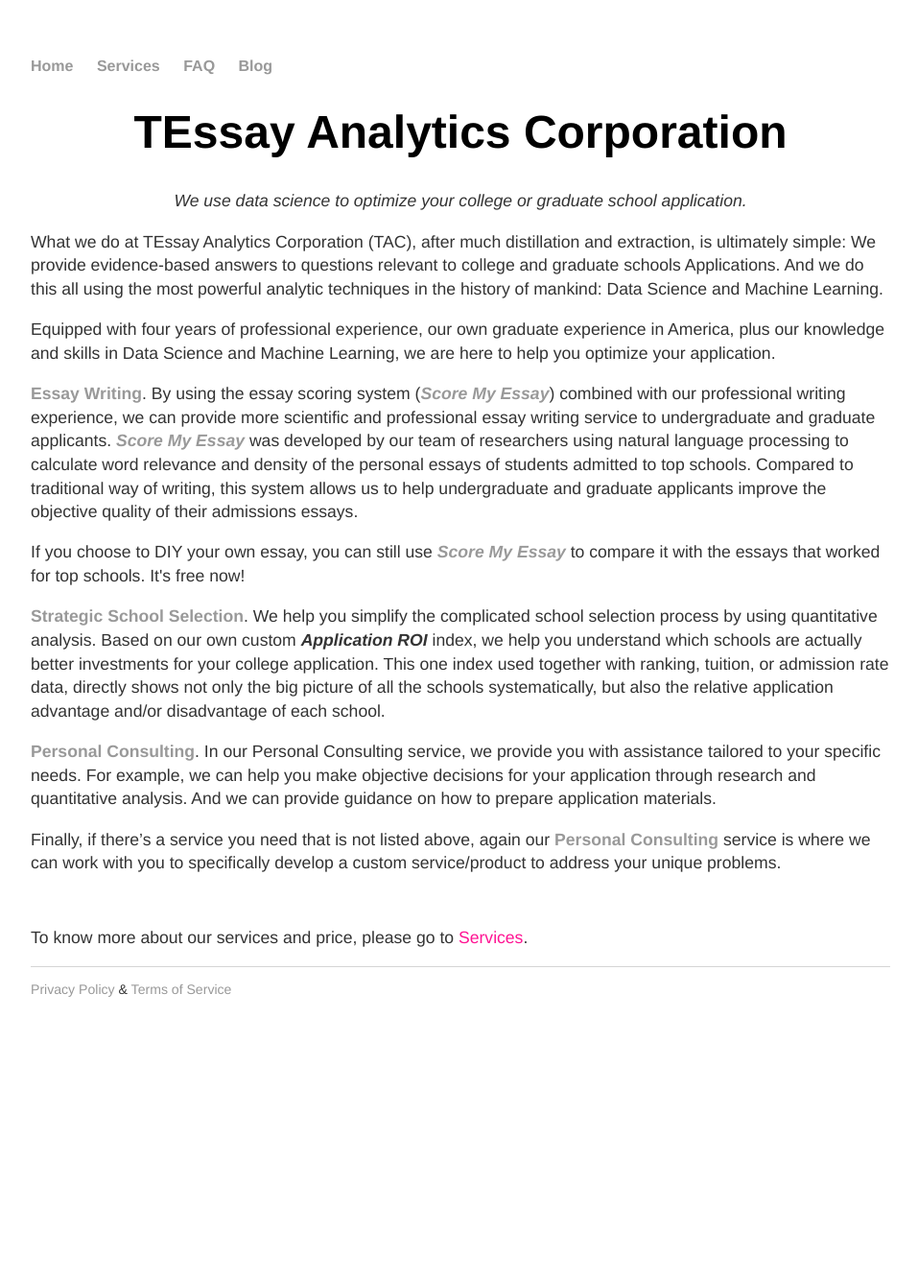
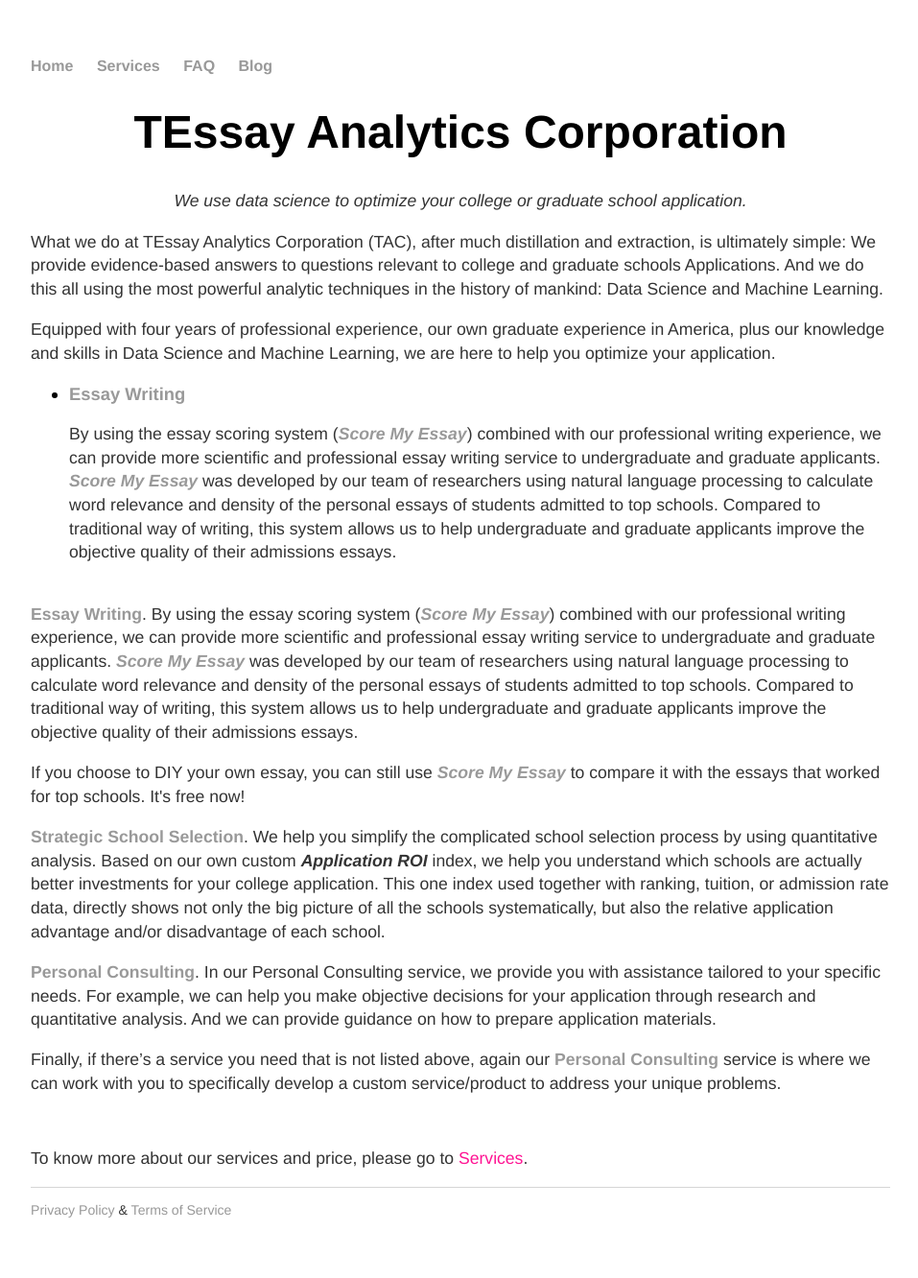
Before and after one commit to RagingTiger/PnFTech.github.io, a Jekyll site: the page built from index.html, in a window 1280 px wide. Shown: the whole page at 96% size, without its empty margins (160-1117 px from the left). Built offline with Jekyll 4.4.1, drawn with Linux system fonts in a browser that asks for light colours; before the commit the page ends 1102 px from its top, so only the background shows below that.

Commit message:
edited home page

```diff
--- a/index.html
+++ b/index.html
@@ -19,6 +19,19 @@
 		experience in America, plus our knowledge and skills in Data Science and
 		Machine Learning, we are here to help you optimize your application.</p>
 
+  <ul class="posts">
+		<li><b><a href="/essay">Essay Writing</a></b></li>
+		<p>By using the essay scoring system
+			(<b><i><a href="http://www.tessay.org/PnF_nlp/">Score My Essay</a></i></b>)
+			combined with our professional writing experience, we can provide more
+			scientific and professional essay writing service to undergraduate and
+			graduate applicants. <b><i><a href="http://www.tessay.org/PnF_nlp/">Score My Essay</a></i></b>
+			was developed by our team of researchers using natural language processing to
+			calculate word relevance and density of the personal essays of students
+			admitted to top schools. Compared to traditional way of writing, this system
+			allows us to help undergraduate and graduate applicants improve the objective
+			quality of their admissions essays.</p>
+	</ul>
 	<p><b><a href="/essay">Essay Writing</a></b>. By using the essay scoring system
 		(<b><i><a href="http://www.tessay.org/PnF_nlp/">Score My Essay</a></i></b>)
 		combined with our professional writing experience, we can provide more
```
